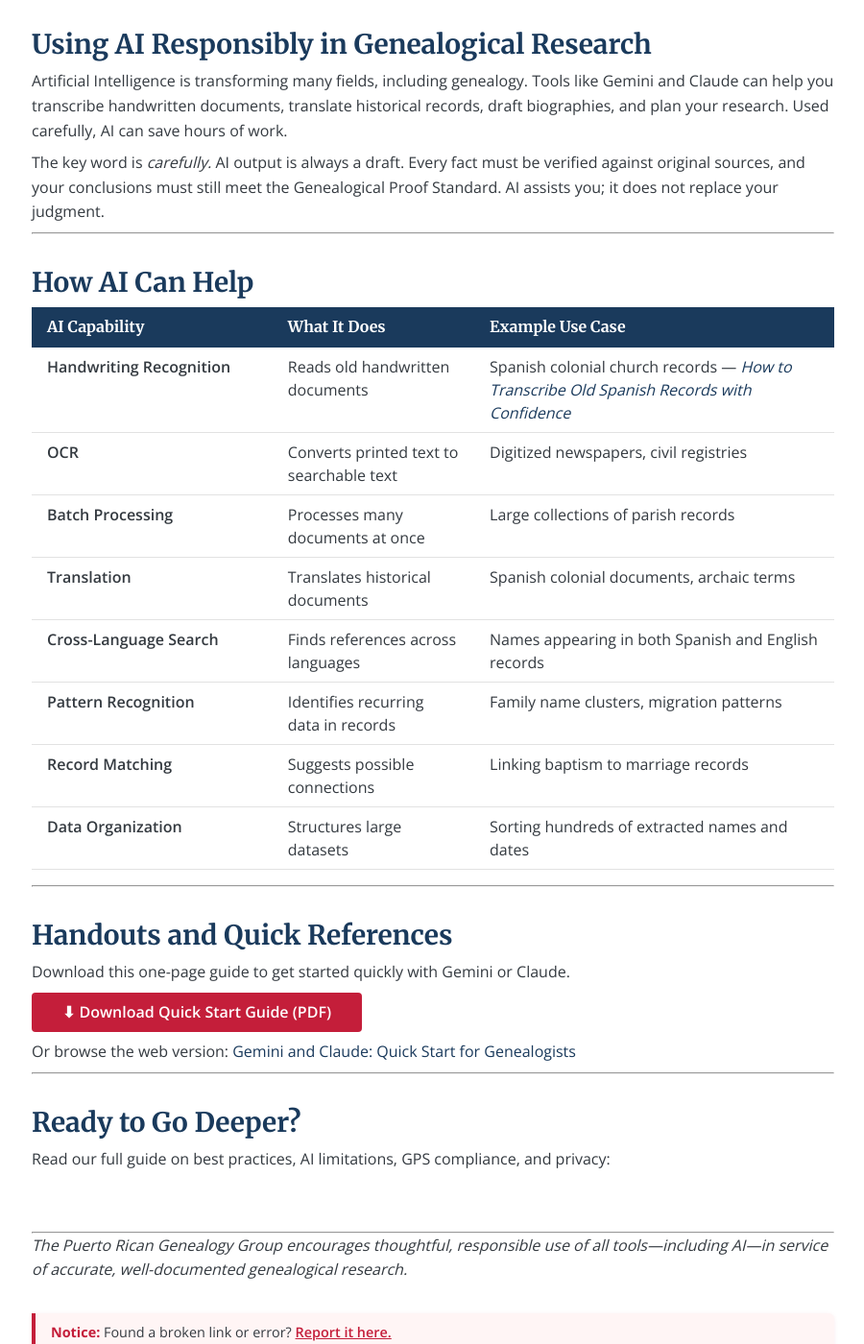
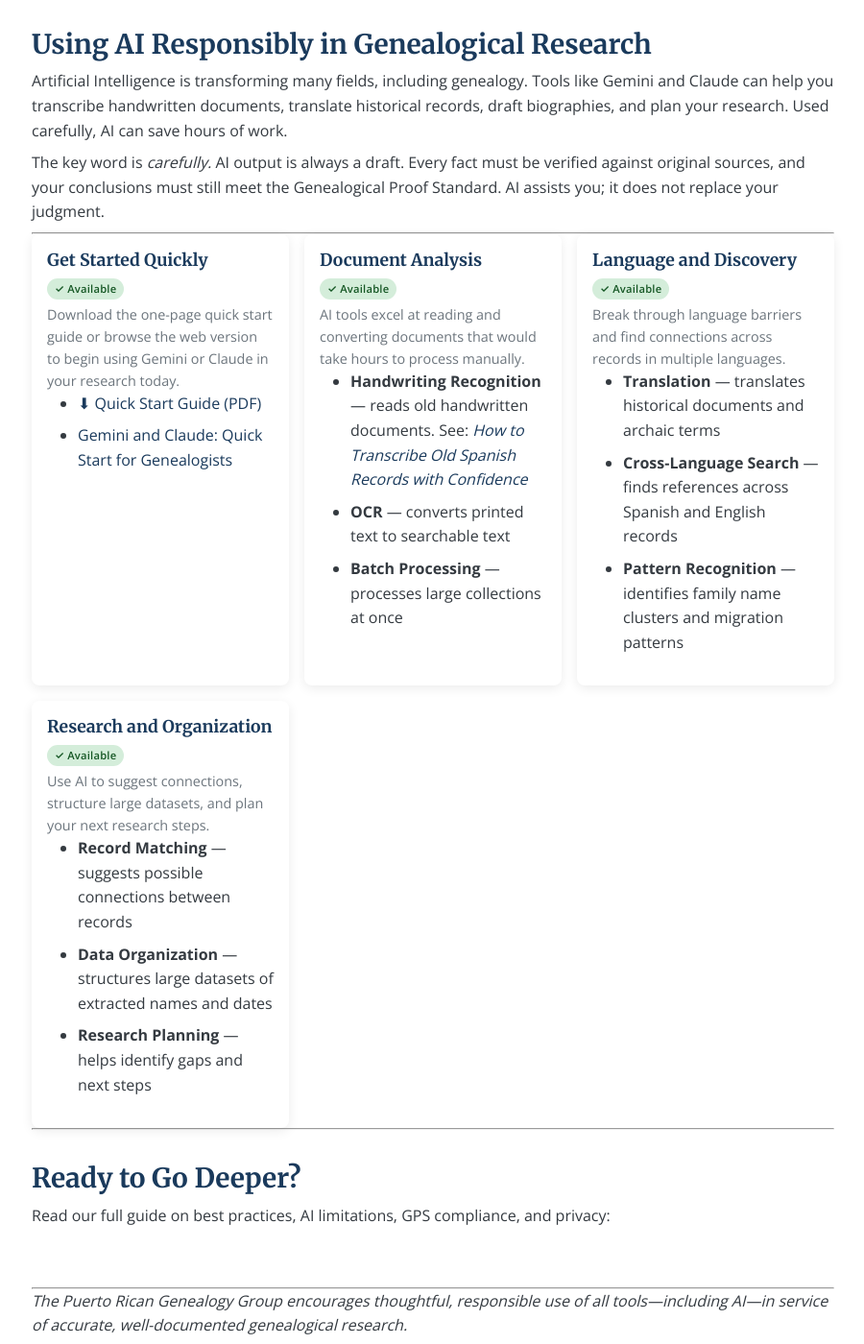
Before and after one commit to SylviaVargas/puertoricangenealogygroup, a Jekyll site: the page built from ai-genealogy.md, in a window 1280 px wide and 1400 px high, scrolled down 345 px. Shown: the whole window at 96% size, without its empty margins (189-1089 px from the left). Built offline with Jekyll 4.4.1, drawn with Linux system fonts in a browser that asks for light colours.

Commit message:
Reformat AI pages to a card format.

```diff
--- a/ai-genealogy.md
+++ b/ai-genealogy.md
@@ -19,28 +19,52 @@ The key word is *carefully.* AI output is always a draft. Every fact must be ver
 
 ---
 
-## How AI Can Help {#capabilities}
+<div class="card-grid">
 
-| AI Capability | What It Does | Example Use Case |
-| --- | --- | --- |
-| Handwriting Recognition | Reads old handwritten documents | Spanish colonial church records — <a href="https://looking4myroots.com/2025/12/31/how-to-transcribe-old-spanish-records-with-confidence/" target="_blank" rel="noopener noreferrer"><em>How to Transcribe Old Spanish Records with Confidence</em></a> |
-| OCR | Converts printed text to searchable text | Digitized newspapers, civil registries |
-| Batch Processing | Processes many documents at once | Large collections of parish records |
-| Translation | Translates historical documents | Spanish colonial documents, archaic terms |
-| Cross-Language Search | Finds references across languages | Names appearing in both Spanish and English records |
-| Pattern Recognition | Identifies recurring data in records | Family name clusters, migration patterns |
-| Record Matching | Suggests possible connections | Linking baptism to marriage records |
-| Data Organization | Structures large datasets | Sorting hundreds of extracted names and dates |
+<div class="card">
+<h3>Get Started Quickly</h3>
+<span class="badge badge-available">✓ Available</span>
+<p>Download the one-page quick start guide or browse the web version to begin using Gemini or Claude in your research today.</p>
+<ul>
+  <li><a href="/assets/pdfs/ai/ai-quick-reference-en.pdf" target="_blank">⬇ Quick Start Guide (PDF)</a></li>
+  <li><a href="/resources/ai-quick-reference-gemini-claude/">Gemini and Claude: Quick Start for Genealogists</a></li>
+</ul>
+</div>
 
----
+<div class="card">
+<h3>Document Analysis</h3>
+<span class="badge badge-available">✓ Available</span>
+<p>AI tools excel at reading and converting documents that would take hours to process manually.</p>
+<ul>
+  <li><strong>Handwriting Recognition</strong> — reads old handwritten documents. See: <a href="https://looking4myroots.com/2025/12/31/how-to-transcribe-old-spanish-records-with-confidence/" target="_blank" rel="noopener noreferrer"><em>How to Transcribe Old Spanish Records with Confidence</em></a></li>
+  <li><strong>OCR</strong> — converts printed text to searchable text</li>
+  <li><strong>Batch Processing</strong> — processes large collections at once</li>
+</ul>
+</div>
 
-## Handouts and Quick References {#handouts}
+<div class="card">
+<h3>Language and Discovery</h3>
+<span class="badge badge-available">✓ Available</span>
+<p>Break through language barriers and find connections across records in multiple languages.</p>
+<ul>
+  <li><strong>Translation</strong> — translates historical documents and archaic terms</li>
+  <li><strong>Cross-Language Search</strong> — finds references across Spanish and English records</li>
+  <li><strong>Pattern Recognition</strong> — identifies family name clusters and migration patterns</li>
+</ul>
+</div>
 
-Download this one-page guide to get started quickly with Gemini or Claude.
+<div class="card">
+<h3>Research and Organization</h3>
+<span class="badge badge-available">✓ Available</span>
+<p>Use AI to suggest connections, structure large datasets, and plan your next research steps.</p>
+<ul>
+  <li><strong>Record Matching</strong> — suggests possible connections between records</li>
+  <li><strong>Data Organization</strong> — structures large datasets of extracted names and dates</li>
+  <li><strong>Research Planning</strong> — helps identify gaps and next steps</li>
+</ul>
+</div>
 
-<a href="/assets/pdfs/ai/ai-quick-reference-en.pdf" class="btn btn-primary" target="_blank" rel="noopener noreferrer">⬇ Download Quick Start Guide (PDF)</a>
-
-Or browse the web version: [Gemini and Claude: Quick Start for Genealogists](/resources/ai-quick-reference-gemini-claude/)
+</div>
 
 ---
 
```
Also changed, not shown: es/ia-genealogia.md (+41 -17 lines).
